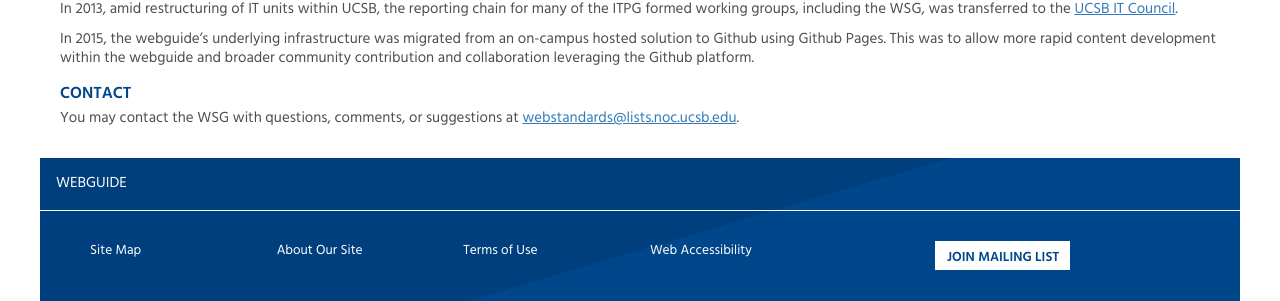
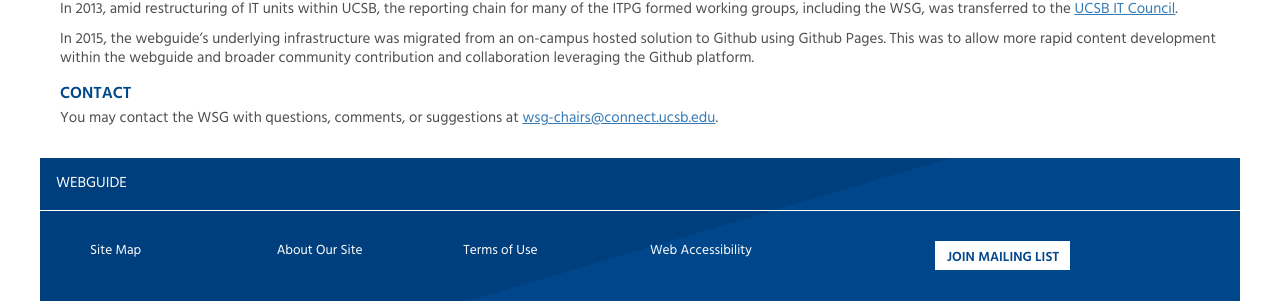
Before and after one commit to ucsb/webguide, a Jekyll site: the page built from about.md, in a window 1280 px wide and 900 px high, scrolled down 1476 px. Shown: the part 558-859 px from the top of the window. Built offline with Jekyll 4.4.1, drawn with Linux system fonts in a browser that asks for light colours.

Commit message:
Updates email address for WSG co-chairs

```diff
--- a/about.md
+++ b/about.md
@@ -72,4 +72,4 @@ In 2015, the webguide's underlying infrastructure was migrated from an on-campus
 ### Contact
 
 You may contact the WSG with questions, comments, or suggestions at
-[webstandards@lists.noc.ucsb.edu](mailto:webstandards@lists.noc.ucsb.edu).
+[wsg-chairs@connect.ucsb.edu](mailto:wsg-chairs@connect.ucsb.edu).
```
Also changed, not shown: contact.md (+1 -1 lines).
